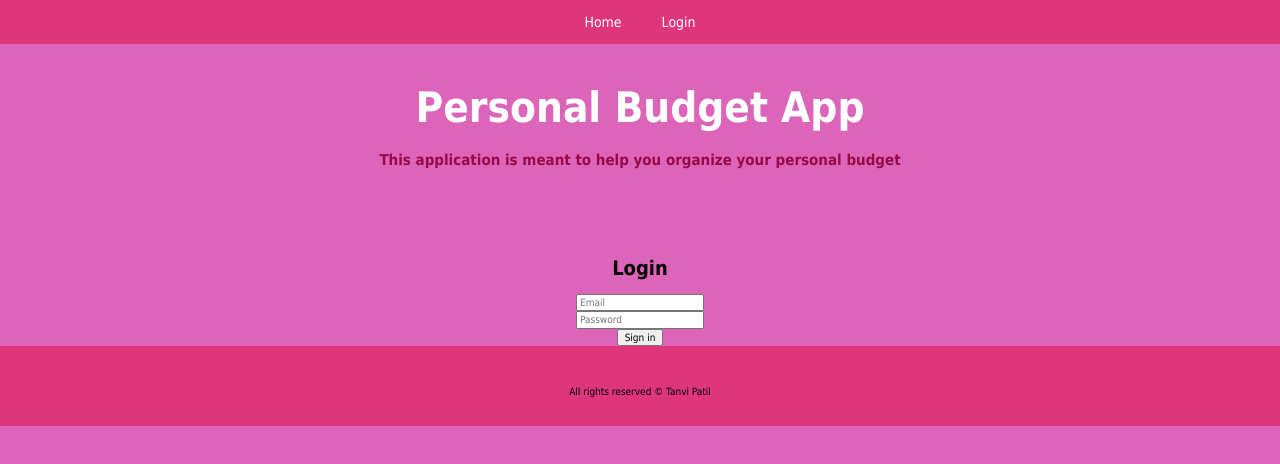
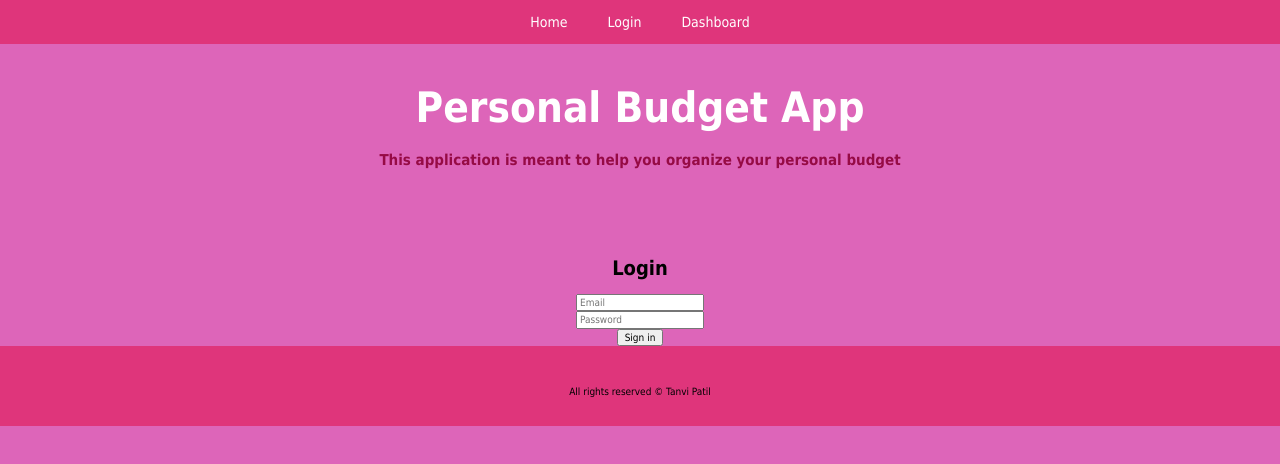
Before and after one commit to tpat13/pb-final-project, a React (Create React App) app: page / in a window 1280 px wide. Shown: the top 464 px of the page. Built offline with nearby package versions, Linux system fonts and the light colour scheme; no server answers.

Commit message:
Dashboard

```diff
--- a/src/App.js
+++ b/src/App.js
@@ -59,9 +59,9 @@ function App() {
               <a href="#">Sign out</a>
             </span>
              <Switch>
-            {/*  <Route path="/dashboard">
+             <Route path="/dashboard">
               <HomePage  />
-              </Route> */}
+              </Route>
               <Route path="/enter-budget">
                 <EnterBudgetData />
               </Route>
--- a/src/Menu/Menu.js
+++ b/src/Menu/Menu.js
@@ -17,6 +17,8 @@ function Menu() {
         <ul>
             <li><Link itemProp="url" to="/">Home</Link></li>
             <li><Link itemProp="url" to="/login">Login</Link></li>
+            <li><Link itemProp="url" to="/dashboard">Dashboard</Link></li>
+
         </ul>
     </div>
 </nav>
```
Also changed, not shown: 1 other file (tests, documents, lock files or other folders).
